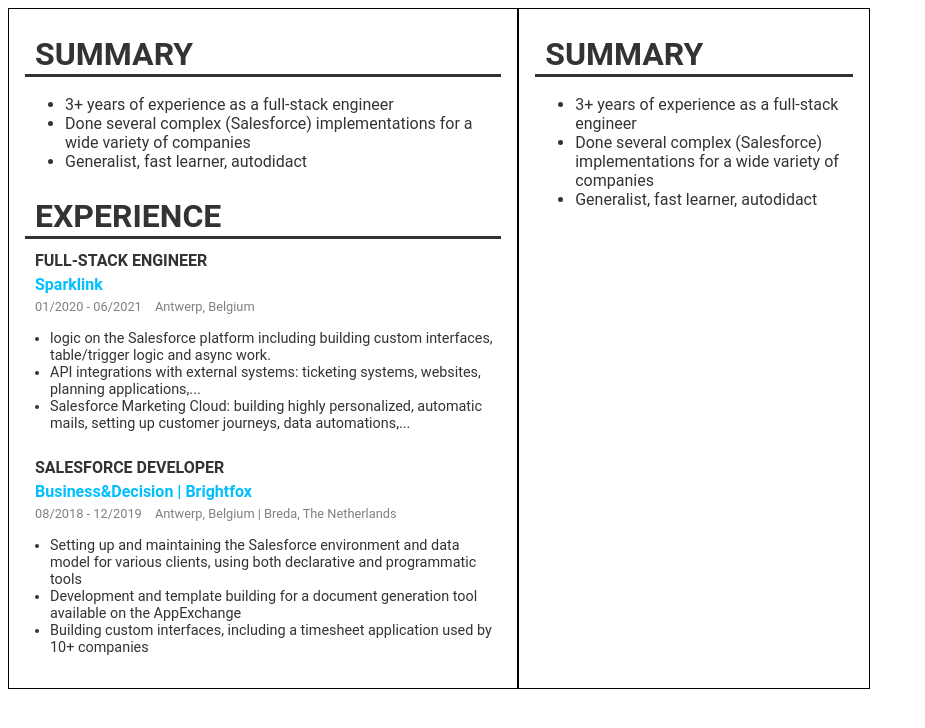
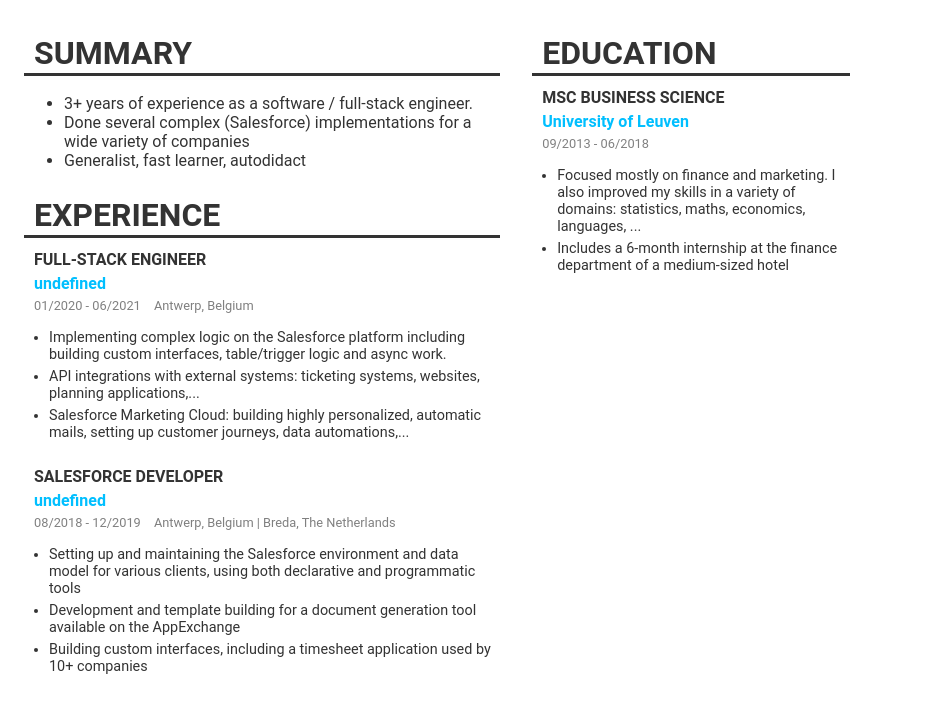
Before and after one commit to sebbasim/cv-gen, a Svelte app: page / in a window 1280 px wide. Shown: the top 728 px of the page, without its empty margins (0-925 px from the left). Built offline with nearby package versions, Linux system fonts and the light colour scheme.

Commit message:
added education | improved summary

```diff
--- a/src/App.svelte
+++ b/src/App.svelte
@@ -1,6 +1,7 @@
 <script lang="ts">
 	import Summary from "./components/Summary.svelte";
 	import Experience from "./components/Experience.svelte";
+	import Education from "./components/Education.svelte";
 </script>
 
 <main>
@@ -9,7 +10,7 @@
 		<Experience />
 	</div>
 	<div class="right-column">
-		<Summary />
+		<Education />
 	</div>
 </main>
 
@@ -25,14 +26,12 @@
 		flex-direction: column;
 		padding: 1em;
 		flex: 0 0 60%;
-		border: 1px solid black;
 	}
 	.right-column {
 		display: flex;
 		flex-direction: column;
 		padding: 1em;
 		flex: 0 0 40%;
-		border: 1px solid black;
 	}
 	@page {
 		size: A4;
--- /dev/null
+++ b/src/components/Education.svelte
@@ -0,0 +1,15 @@
+<script lang="ts">
+    import Title from "../style-components/Title.svelte";
+    import EducationEntry from "../sub-components/Entry.svelte";
+    import * as data from "../data.json";
+
+</script>
+
+<Title title="Education" />
+
+{#each data["education"] as education}
+    <EducationEntry {...education} />
+{/each}
+
+<style>
+</style>
--- a/src/components/Experience.svelte
+++ b/src/components/Experience.svelte
@@ -1,13 +1,13 @@
 <script lang="ts">
     import Title from "../style-components/Title.svelte";
-    import ExperienceEntry from "../sub-components/ExperienceEntry.svelte";
+    import ExperienceEntry from "../sub-components/Entry.svelte";
     import * as data from "../data.json";
 
 </script>
 
 <Title title="Experience" />
 
-{#each data["experiences"] as experience}
+{#each data["experience"] as experience}
     <ExperienceEntry {...experience} />
 {/each}
 
--- a/src/components/Summary.svelte
+++ b/src/components/Summary.svelte
@@ -1,16 +1,14 @@
 <script lang="ts">
     import Title from "../style-components/Title.svelte";
+    import * as data from "../data.json";
 </script>
 
 <Title title="Summary" />
 
 <ul>
-    <li>3+ years of experience as a full-stack engineer</li>
-    <li>
-        Done several complex (Salesforce) implementations for a wide variety of
-        companies
-    </li>
-    <li>Generalist, fast learner, autodidact</li>
+    {#each data["summary"]["bullet_points"] as bullet}
+        <li>{bullet.text}</li>
+    {/each}
 </ul>
 
 <style>
--- a/src/data.json
+++ b/src/data.json
@@ -1,5 +1,21 @@
 {
-    "experiences": [
+    "summary": {
+        "bullet_points": [
+            {
+                "id": 1,
+                "text": "3+ years of experience as a software / full-stack engineer."
+            },
+            {
+                "id": 2,
+                "text": "Done several complex (Salesforce) implementations for a wide variety of companies"
+            },
+            {
+                "id": 3,
+                "text": "Generalist, fast learner, autodidact"
+            }
+        ]
+    },
+    "experience": [
         {
             "title": "Full-stack engineer",
             "company": "Sparklink",
@@ -9,7 +25,7 @@
             "bullet_points": [
                 {
                     "id": 1,
-                    "text": "  logic on the Salesforce platform including building custom interfaces, table/trigger logic and async work."
+                    "text": "Implementing complex logic on the Salesforce platform including building custom interfaces, table/trigger logic and async work."
                 },
                 {
                     "id": 2,
@@ -42,5 +58,23 @@
                 }
             ]
         }
+    ],
+    "education": [
+        {
+            "title": "MSc Business Science",
+            "institution": "University of Leuven",
+            "start_date": "09/2013",
+            "end_date": "06/2018",
+            "bullet_points": [
+                {
+                    "id": 1,
+                    "text": "Focused mostly on finance and marketing. I also improved my skills in a variety of domains: statistics, maths, economics, languages, ..."
+                },
+                {
+                    "id": 2,
+                    "text": "Includes a 6-month internship at the finance department of a medium-sized hotel"
+                }
+            ]
+        }
     ]
 }
--- a/src/style-components/DateAndLocation.svelte
+++ b/src/style-components/DateAndLocation.svelte
@@ -6,7 +6,9 @@
 
 <main>
     <span>{start_date} - {end_date}</span>
-    <span class="location">{location}</span>
+    {#if location !== undefined}
+        <span class="location">{location}</span>
+    {/if}
 </main>
 
 <style>
--- a/src/style-components/List.svelte
+++ b/src/style-components/List.svelte
@@ -26,6 +26,7 @@
 <style>
     li {
         font-size: 0.9em;
+        margin-bottom: 5px;
     }
     ul {
         padding-left: 15px;
--- a/src/sub-components/ExperienceEntry.svelte
+++ b/src/sub-components/Entry.svelte
@@ -3,7 +3,7 @@
     import List from "../style-components/List.svelte";
     import SubTitle from "../style-components/SubTitle.svelte";
     export let title: string;
-    export let company: string;
+    export let institution: string;
     export let start_date: string;
     export let end_date: string;
     export let location: string;
@@ -15,13 +15,13 @@
 
 <SubTitle {title} />
 <main>
-    <span class="company">{company}</span>
+    <span class="institution">{institution}</span>
     <DateAndLocation {start_date} {end_date} {location} />
     <List {bullet_points} />
 </main>
 
 <style>
-    .company {
+    .institution {
         color: #00bfff;
         font-weight: bold;
     }
```
